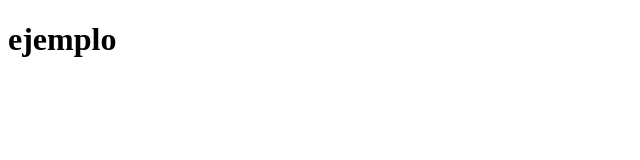
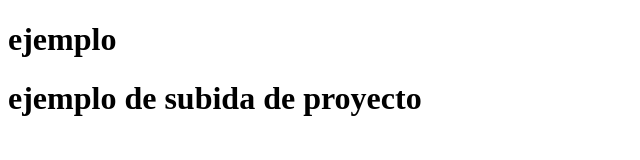
Before and after one commit to Rafl1357/repositorio1-python, a plain HTML site: page index.html in a window 1280 px wide. Shown: the whole page, without its empty margins (0-640 px from the left). Drawn offline with Linux system fonts and the light colour scheme.

Commit message:
commit 1

```diff
--- a/index.html
+++ b/index.html
@@ -7,5 +7,6 @@
 </head>
 <body>
 <H1>ejemplo</H1>
+<H1>ejemplo de subida de proyecto</H1>
 </body>
 </html>
```
